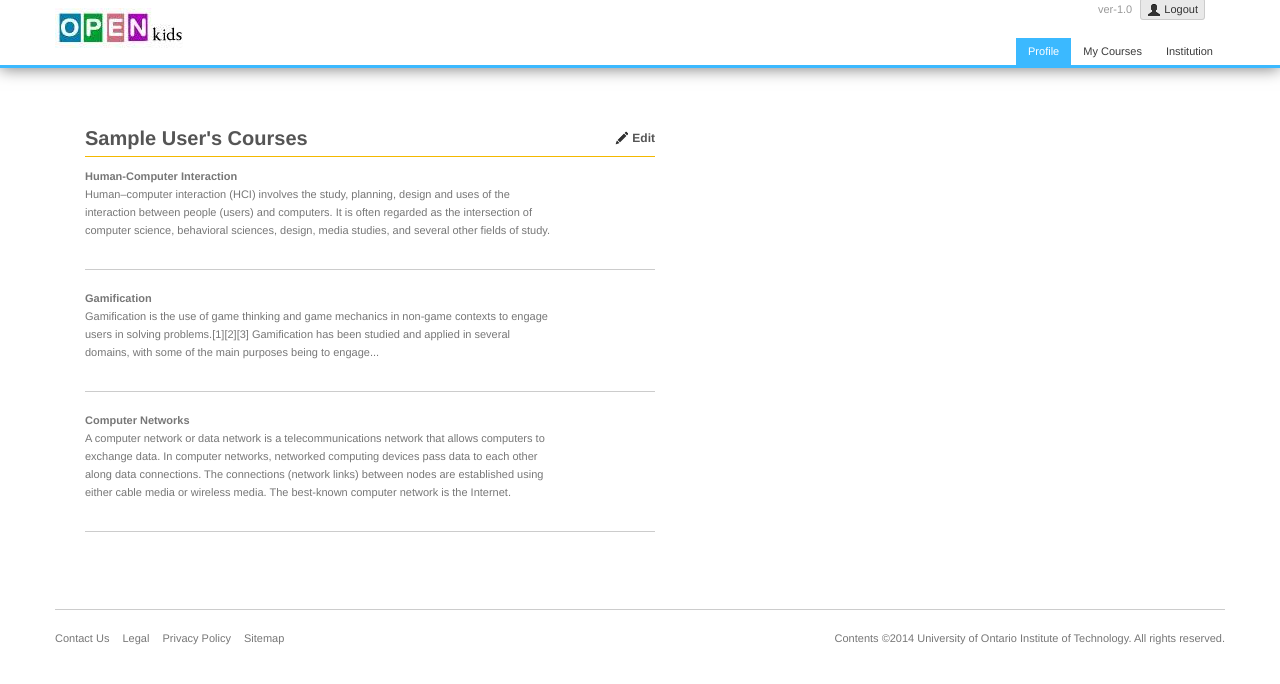
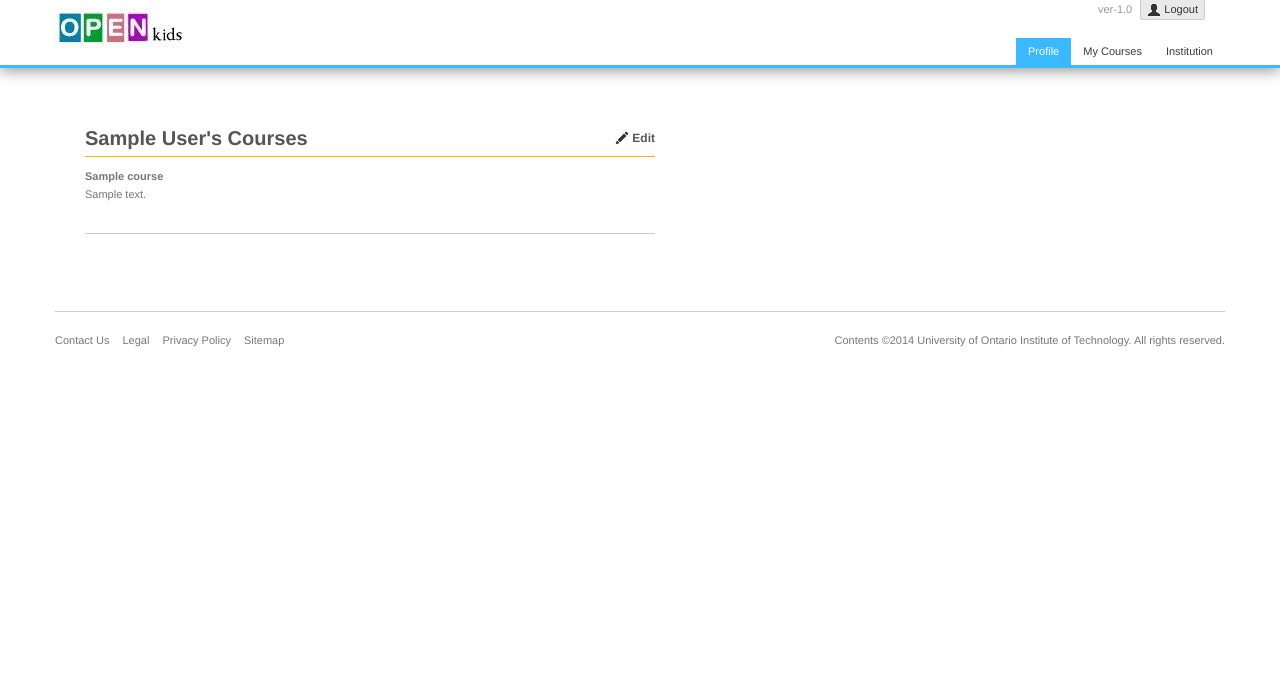
Before and after one commit to andreibosco/OPEN, a Django app: page /course/ in a window 1280 px wide. Shown: the top 684 px of the page. Run offline with Django 3.2, Linux system fonts and the light colour scheme; a user stored in the database is signed in; tables that the repository leaves empty hold one stand-in row (values such as "Sample post"); parts of the project's set-up code (start-up, migrations or seed data) failed here and were passed over; some libraries are stand-ins or nearby versions.

Commit message:
User's course page

```diff
--- a/OPEN/course/views.py
+++ b/OPEN/course/views.py
@@ -9,7 +9,7 @@ from django.shortcuts import render, render_to_response
 from django.template import RequestContext
 from django.utils import simplejson
 
-from OPEN.course.models import Course, Forum, UploadedFile
+from OPEN.course.models import Course, Forum, Grade, UploadedFile
 
 from annoying.decorators import ajax_request
 from threadedcomments.models import ThreadedComment
@@ -36,11 +36,9 @@ def all_user_courses(request, template_name):
     except User.DoesNotExist:
         return HttpResponseRedirect(reverse('registration_register'))
 
-    #grades = Grade.objects.filter(user = user)
-    #Grade is the relationship between a course and a student
-    #course registration not done.
-    courses = Course.objects.all()
-    return render_to_response(template_name, context_instance=RequestContext(request, {'courses': courses}))
+    grades = Grade.objects.filter(user = user).order_by('-date_added')
+
+    return render_to_response(template_name, context_instance=RequestContext(request, {'grades': grades}))
 
 @login_required
 def course_pdf_list(request, course_id, template_name):
--- a/OPEN/templates/course/all_user_courses.html
+++ b/OPEN/templates/course/all_user_courses.html
@@ -1,7 +1,7 @@
 {% extends "base.html" %}
 {% load i18n %}
 {% block title %}
-{% trans "All User Courses" %}
+{% trans "User's Courses" %}
 {% endblock %}
 
 {% block content %}
@@ -9,30 +9,15 @@
 	<h2 class="profileHeading">{{ request.user.get_full_name }}'s Courses<span class="pull-right"><a href="#" class="Edit"><i class="icon-pencil"></i> Edit</a></span></h2>
 
         <ul>
+	{% for grade in grades %}
             <li class="clearfix">
             <div class="span5 pull-left alpha">
-	    <a href="{% url 'course' '1' %}"><p><strong>Human-Computer Interaction</strong></p></a>
-            <p class="smallText">Human–computer interaction (HCI) involves the study, planning, design and uses of the interaction between people (users) and computers. It is often regarded as the intersection of computer science, behavioral sciences, design, media studies, and several other fields of study.</p>
+		    <a href="{% url 'course' grade.course.id %}"><p><strong>{{ grade.course.title }}</strong></p></a>
+		    <p class="smallText">{{ grade.course.description }}</p>
             </div>
             </li>
 	    <hr>
-
-            <li class="clearfix">
-            <div class="span5 pull-left alpha">
-	    <a href="{% url 'course' '1' %}"><p><strong>Gamification</strong></p></a>
-            <p class="smallText">Gamification is the use of game thinking and game mechanics in non-game contexts to engage users in solving problems.[1][2][3] Gamification has been studied and applied in several domains, with some of the main purposes being to engage...</p>
-            </div>
-            </li>
-	    <hr>
-
-            <li class="clearfix">
-            <div class="span5 pull-left alpha">
-	    <a href="{% url 'course' '1' %}"><p><strong>Computer Networks</strong></p></a>
-            <p class="smallText">A computer network or data network is a telecommunications network that allows computers to exchange data. In computer networks, networked computing devices pass data to each other along data connections. The connections (network links) between nodes are established using either cable media or wireless media. The best-known computer network is the Internet.</p>
-            </div>
-            </li>
-	<hr>
-
+	{% endfor %}
           </ul>
 
 	<div style="clear:both;"></div>
```
Also changed, not shown: 1 other file.
